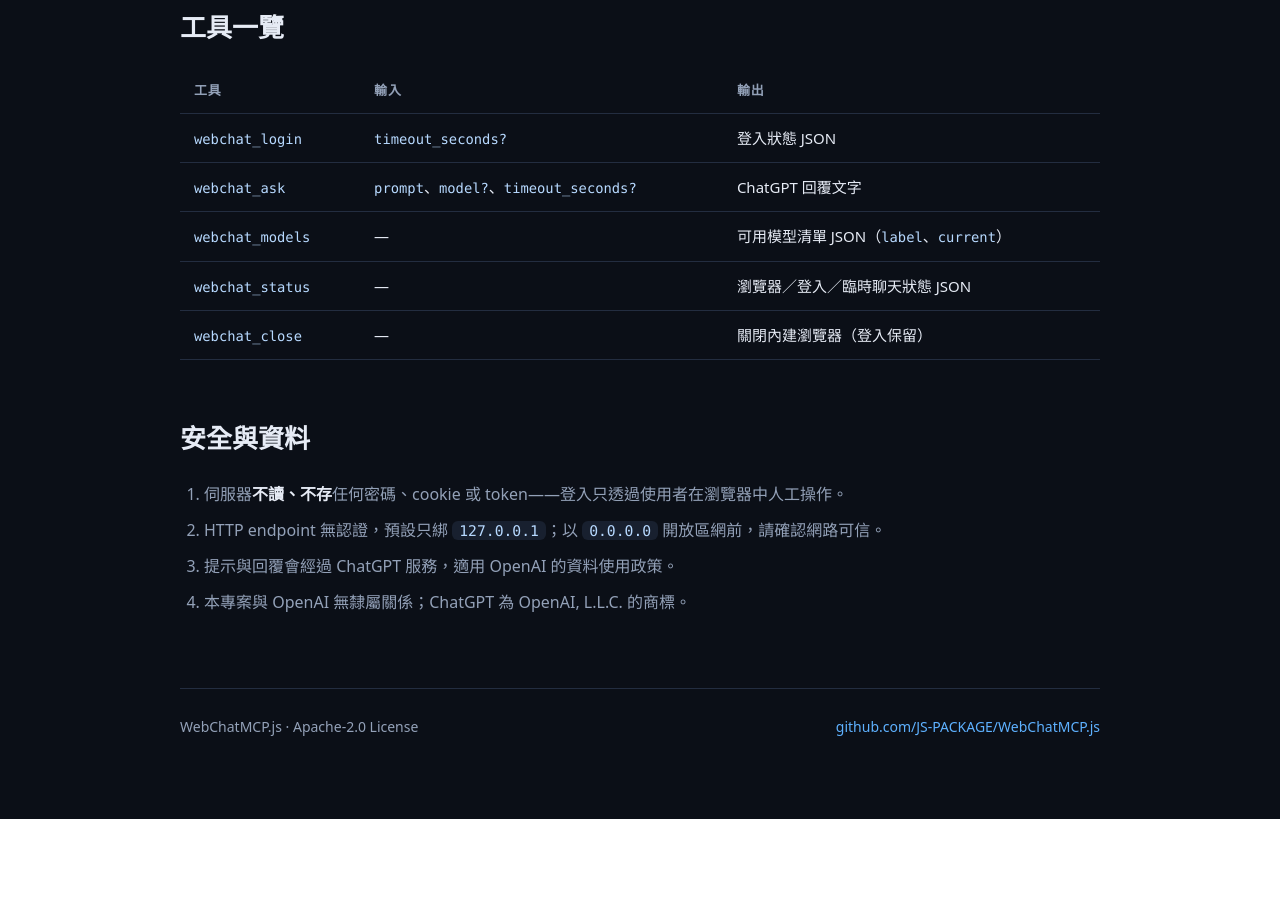
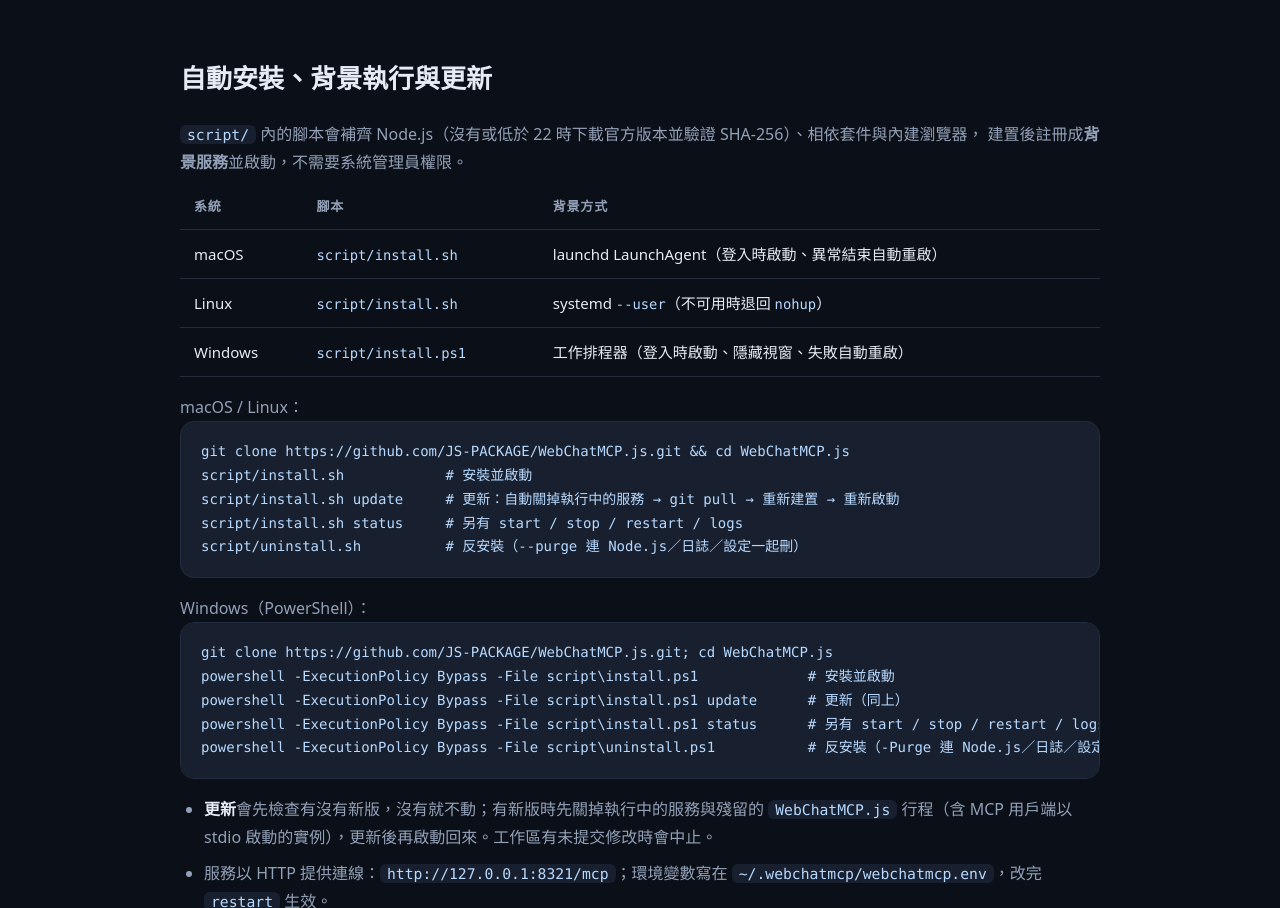
Before and after one commit to JS-PACKAGE/WebChatMCP.js, a website: page index.html in a window 1280 px wide. Shown: the part 1892-2800 px from the top of the page. Before the commit the page ends 2711 px from the top, so only its background shows below. Drawn offline with Linux system fonts and the light colour scheme.

Commit message:
M2: 官網加入安裝／更新說明與中文分享標籤、中文分享圖

```diff
--- a/index.html
+++ b/index.html
@@ -3,22 +3,27 @@
 <head>
 <meta charset="utf-8">
 <meta name="viewport" content="width=device-width, initial-scale=1">
-<title>WebChatMCP.js — 內建瀏覽器的 ChatGPT MCP Server</title>
-<meta name="description" content="WebChatMCP.js：內建持久化瀏覽器的 MCP Server。登入 ChatGPT 一次，之後每次呼叫把提示送進臨時（無痕）聊天並回傳回覆。">
-<link rel="icon" href="favicon.ico" sizes="16x16 32x32 48x48">
-<meta property="og:title" content="WebChatMCP.js — ChatGPT MCP Server with a built-in browser">
-<meta property="og:description" content="Log in to ChatGPT once. Every prompt runs in a temporary (incognito) chat and returns as an MCP tool result.">
-<meta property="og:url" content="https://webchatmcp.js-package.xyz">
+<title>WebChatMCP.js — ChatGPT／Claude／Grok／Gemini 的 MCP Server</title>
+<meta name="description" content="WebChatMCP.js：內建持久化瀏覽器的 MCP Server，支援 ChatGPT、Claude、Grok、Gemini。每次呼叫把提示送進無痕／臨時聊天並回傳回覆，ChatGPT 與 Gemini 不登入也能用。">
+<link rel="canonical" href="https://webchatmcp.js-package.xyz/">
+<meta name="theme-color" content="#0b0f17">
+<link rel="icon" href="/favicon.ico" sizes="16x16 32x32 48x48">
+<meta property="og:title" content="WebChatMCP.js — ChatGPT／Claude／Grok／Gemini 的 MCP Server">
+<meta property="og:description" content="內建瀏覽器的 MCP Server：提示一律走無痕／臨時聊天，回覆以工具結果回傳；可列出模型與思考深度，支援背景服務與一鍵更新。">
+<meta property="og:url" content="https://webchatmcp.js-package.xyz/">
 <meta property="og:type" content="website">
+<meta property="og:locale" content="zh_TW">
 <meta property="og:site_name" content="WebChatMCP.js">
 <meta property="og:image" content="https://webchatmcp.js-package.xyz/assets/social/og.png">
+<meta property="og:image:type" content="image/png">
 <meta property="og:image:width" content="1200">
 <meta property="og:image:height" content="630">
-<meta property="og:image:alt" content="WebChatMCP.js — a ChatGPT MCP server with a built-in browser">
+<meta property="og:image:alt" content="WebChatMCP.js — 內建瀏覽器的 MCP Server，支援 ChatGPT、Claude、Grok、Gemini">
 <meta name="twitter:card" content="summary_large_image">
-<meta name="twitter:title" content="WebChatMCP.js — ChatGPT MCP Server with a built-in browser">
-<meta name="twitter:description" content="Log in to ChatGPT once. Every prompt runs in a temporary (incognito) chat and returns as an MCP tool result.">
+<meta name="twitter:title" content="WebChatMCP.js — ChatGPT／Claude／Grok／Gemini 的 MCP Server">
+<meta name="twitter:description" content="內建瀏覽器的 MCP Server：提示一律走無痕／臨時聊天，回覆以工具結果回傳；可列出模型與思考深度。">
 <meta name="twitter:image" content="https://webchatmcp.js-package.xyz/assets/social/og.png">
+<meta name="twitter:image:alt" content="WebChatMCP.js — 內建瀏覽器的 MCP Server，支援 ChatGPT、Claude、Grok、Gemini">
 <style>
   :root {
     --bg: #0b0f17;
@@ -111,9 +116,9 @@
     <div class="badge">MODEL CONTEXT PROTOCOL · NODE.JS ≥ 22 · TYPESCRIPT</div>
     <h1>WebChatMCP.js</h1>
     <p class="tagline">
-      內建持久化瀏覽器的 <strong>ChatGPT MCP Server</strong>。
-      人工登入一次，之後每次呼叫把提示送進 ChatGPT <strong>臨時（無痕）聊天</strong>，
-      回覆直接以工具結果回傳——不寫入帳號聊天紀錄。
+      內建持久化瀏覽器的 <strong>網頁聊天 MCP Server</strong>，支援 <strong>ChatGPT、Claude、Grok、Gemini</strong>。
+      每次呼叫把提示送進<strong>無痕／臨時聊天</strong>，回覆直接以工具結果回傳——
+      不寫入帳號聊天紀錄，還能列出模型與思考深度。
     </p>
     <div class="links">
       <a class="btn primary" href="https://github.com/JS-PACKAGE/WebChatMCP.js">GitHub 原始碼</a>
@@ -126,8 +131,8 @@
     <h2>為什麼需要它</h2>
     <div class="grid">
       <div class="card">
-        <h3>登入一次，永久有效</h3>
-        <p>內建瀏覽器以持久化 profile 保存 ChatGPT 登入狀態，伺服器重啟不必重新登入。</p>
+        <h3>四個服務，一個 MCP</h3>
+        <p>ChatGPT、Claude、Grok、Gemini 共用同一個內建瀏覽器 profile，每個工具用 <code>provider</code> 選服務；ChatGPT、Gemini 不登入也能用。</p>
       </div>
       <div class="card">
         <h3>一律走臨時聊天</h3>
@@ -147,9 +152,9 @@
   <section>
     <h2>運作流程</h2>
     <div class="flow">
-      <div class="step"><div class="num">1</div><p><strong>webchat_login</strong>　開啟內建瀏覽器，使用者在 ChatGPT 人工登入。</p></div>
-      <div class="step"><div class="num">2</div><p><strong>登入持久化</strong>　登入狀態存於本機 profile，重啟不失效。</p></div>
-      <div class="step"><div class="num">3</div><p><strong>webchat_ask</strong>　提示送進全新的臨時聊天，擷取回覆文字回傳。</p></div>
+      <div class="step"><div class="num">1</div><p><strong>webchat_login</strong>　先無頭查詢登入狀態；需要時才開視窗讓使用者人工登入（ChatGPT、Gemini 也可免登入）。</p></div>
+      <div class="step"><div class="num">2</div><p><strong>登入持久化</strong>　登入狀態存於本機 profile，重啟不失效；<code>webchat_logout</code> 可隨時登出。</p></div>
+      <div class="step"><div class="num">3</div><p><strong>webchat_ask</strong>　提示送進全新的無痕聊天，擷取回覆文字回傳；<code>provider</code> 選 ChatGPT／Claude／Grok／Gemini。</p></div>
     </div>
   </section>
 
@@ -174,14 +179,46 @@
                                # WEBCHATMCP_HOST=0.0.0.0 開放區網（無認證，慎用）</code></pre>
   </section>
 
+  <section id="install">
+    <h2>自動安裝、背景執行與更新</h2>
+    <p style="color:var(--muted)">
+      <code>script/</code> 內的腳本會補齊 Node.js（沒有或低於 22 時下載官方版本並驗證 SHA-256）、相依套件與內建瀏覽器，
+      建置後註冊成<strong>背景服務</strong>並啟動，不需要系統管理員權限。
+    </p>
+    <table>
+      <tr><th>系統</th><th>腳本</th><th>背景方式</th></tr>
+      <tr><td>macOS</td><td><code>script/install.sh</code></td><td>launchd LaunchAgent（登入時啟動、異常結束自動重啟）</td></tr>
+      <tr><td>Linux</td><td><code>script/install.sh</code></td><td>systemd <code>--user</code>（不可用時退回 <code>nohup</code>）</td></tr>
+      <tr><td>Windows</td><td><code>script/install.ps1</code></td><td>工作排程器（登入時啟動、隱藏視窗、失敗自動重啟）</td></tr>
+    </table>
+    <p style="margin-top:16px; color:var(--muted)">macOS / Linux：</p>
+<pre><code>git clone https://github.com/JS-PACKAGE/WebChatMCP.js.git && cd WebChatMCP.js
+script/install.sh            # 安裝並啟動
+script/install.sh update     # 更新：自動關掉執行中的服務 → git pull → 重新建置 → 重新啟動
+script/install.sh status     # 另有 start / stop / restart / logs
+script/uninstall.sh          # 反安裝（--purge 連 Node.js／日誌／設定一起刪）</code></pre>
+    <p style="margin-top:16px; color:var(--muted)">Windows（PowerShell）：</p>
+<pre><code>git clone https://github.com/JS-PACKAGE/WebChatMCP.js.git; cd WebChatMCP.js
+powershell -ExecutionPolicy Bypass -File script\install.ps1             # 安裝並啟動
+powershell -ExecutionPolicy Bypass -File script\install.ps1 update      # 更新（同上）
+powershell -ExecutionPolicy Bypass -File script\install.ps1 status      # 另有 start / stop / restart / logs
+powershell -ExecutionPolicy Bypass -File script\uninstall.ps1           # 反安裝（-Purge 連 Node.js／日誌／設定一起刪）</code></pre>
+    <ul style="margin-top:16px">
+      <li><strong>更新</strong>會先檢查有沒有新版，沒有就不動；有新版時先關掉執行中的服務與殘留的 <code>WebChatMCP.js</code> 行程（含 MCP 用戶端以 stdio 啟動的實例），更新後再啟動回來。工作區有未提交修改時會中止。</li>
+      <li>服務以 HTTP 提供連線：<code>http://127.0.0.1:8321/mcp</code>；環境變數寫在 <code>~/.webchatmcp/webchatmcp.env</code>，改完 <code>restart</code> 生效。</li>
+      <li>背景服務與 stdio 實例共用同一個瀏覽器 profile，建議只選其中一種連線方式。反安裝預設保留登入 profile。</li>
+    </ul>
+  </section>
+
   <section>
     <h2>工具一覽</h2>
     <table>
       <tr><th>工具</th><th>輸入</th><th>輸出</th></tr>
-      <tr><td><code>webchat_login</code></td><td><code>timeout_seconds?</code></td><td>登入狀態 JSON</td></tr>
-      <tr><td><code>webchat_ask</code></td><td><code>prompt</code>、<code>model?</code>、<code>timeout_seconds?</code></td><td>ChatGPT 回覆文字</td></tr>
-      <tr><td><code>webchat_models</code></td><td>—</td><td>可用模型清單 JSON（<code>label</code>、<code>current</code>）</td></tr>
-      <tr><td><code>webchat_status</code></td><td>—</td><td>瀏覽器／登入／臨時聊天狀態 JSON</td></tr>
+      <tr><td><code>webchat_login</code></td><td><code>provider?</code>、<code>timeout_seconds?</code></td><td>登入狀態 JSON（已登入不開視窗）</td></tr>
+      <tr><td><code>webchat_logout</code></td><td><code>provider?</code></td><td>清除該服務 cookie 並回報登入狀態（不開視窗）</td></tr>
+      <tr><td><code>webchat_ask</code></td><td><code>provider?</code>、<code>prompt</code>、<code>model?</code>、<code>timeout_seconds?</code></td><td>回覆文字</td></tr>
+      <tr><td><code>webchat_models</code></td><td><code>provider?</code></td><td>模型與思考深度清單 JSON（<code>label</code>、<code>current</code>）</td></tr>
+      <tr><td><code>webchat_status</code></td><td><code>provider?</code></td><td>瀏覽器／登入／無痕狀態 JSON</td></tr>
       <tr><td><code>webchat_close</code></td><td>—</td><td>關閉內建瀏覽器（登入保留）</td></tr>
     </table>
   </section>
@@ -189,10 +226,10 @@
   <section>
     <h2>安全與資料</h2>
     <ol>
-      <li>伺服器<strong>不讀、不存</strong>任何密碼、cookie 或 token——登入只透過使用者在瀏覽器中人工操作。</li>
+      <li>伺服器<strong>不讀、不存</strong>任何密碼、cookie 或 token——登入只透過使用者在瀏覽器中人工操作；<code>webchat_logout</code> 只清除該服務網域的 cookie。</li>
       <li>HTTP endpoint 無認證，預設只綁 <code>127.0.0.1</code>；以 <code>0.0.0.0</code> 開放區網前，請確認網路可信。</li>
-      <li>提示與回覆會經過 ChatGPT 服務，適用 OpenAI 的資料使用政策。</li>
-      <li>本專案與 OpenAI 無隸屬關係；ChatGPT 為 OpenAI, L.L.C. 的商標。</li>
+      <li>提示與回覆會經過所選服務（ChatGPT、Claude、Grok、Gemini），適用該服務的資料使用政策。</li>
+      <li>本專案與 OpenAI、Anthropic、xAI、Google 皆無隸屬關係；各服務名稱為其所屬公司的商標。</li>
     </ol>
   </section>
 
```
Also changed, not shown: assets/social/og.png, assets/social/og@2x.png.
